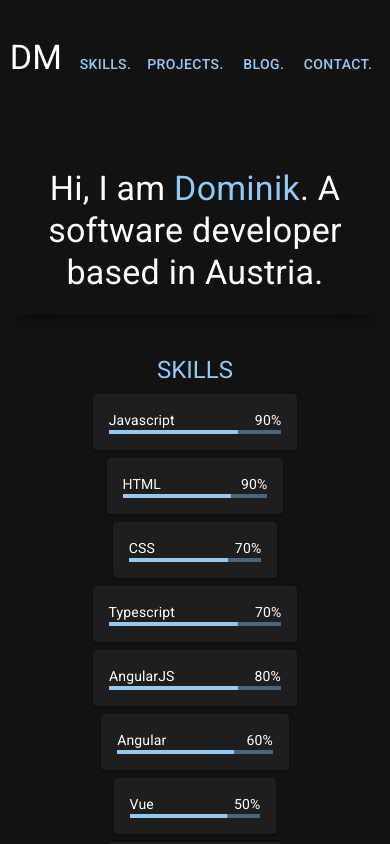
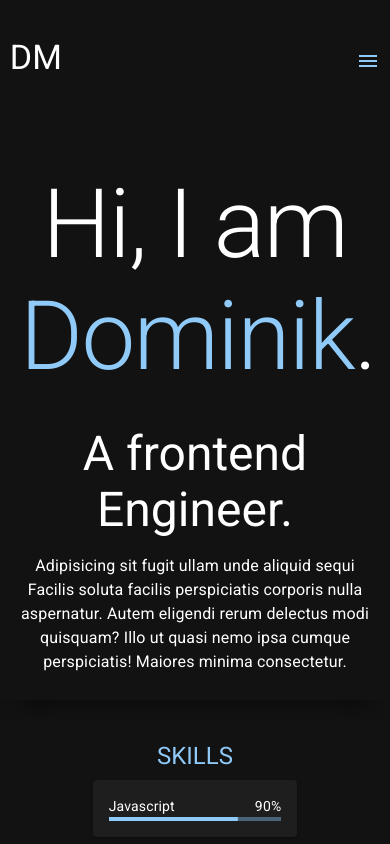
Before and after one commit to DominikMikes/portfolio, a React (Create React App) app: page / in a window 390 px wide. Shown: the top 844 px of the page. Built offline with nearby package versions, Linux system fonts and the light colour scheme.

Commit message:
sidebra navigation, small ui adjustments

```diff
--- a/src/App.tsx
+++ b/src/App.tsx
@@ -3,6 +3,7 @@ import NavBar from './components/navbar/navbar';
 import Section from '@components/section/section';
 import { Typography } from '@mui/material';
 import Welcome from '@components/welcome/welcome';
+import SideNav from '@components/navbar/sidenav';
 
 function App() {
   return (
@@ -10,6 +11,7 @@ function App() {
       <section className="header flex-box center">
         <Typography gutterBottom variant="h4" component="div">DM</Typography>
         <NavBar></NavBar>
+        <SideNav></SideNav>
       </section>
       <Welcome></Welcome>
       <Section type="skill" headline="skills"></Section>
--- a/src/components/navbar/navbar.scss
+++ b/src/components/navbar/navbar.scss
@@ -0,0 +1,71 @@
+/* The side navigation menu */
+.sidenav {
+  height: 100%; /* 100% Full-height */
+  width: 0; /* 0 width - change this with JavaScript */
+  position: fixed; /* Stay in place */
+  z-index: 1; /* Stay on top */
+  top: 0; /* Stay at the top */
+  right: 0;
+  background-color: #111; /* Black*/
+  overflow-x: hidden; /* Disable horizontal scroll */
+  padding-top: 60px; /* Place content 60px from the top */
+  transition: 0.5s; /* 0.5 second transition effect to slide in the sidenav */
+}
+
+/* The navigation menu links */
+.sidenav li {
+  padding: 8px 8px 8px 32px;
+  text-decoration: none;
+  font-size: 25px;
+  color: #818181;
+  display: block;
+  transition: 0.3s;
+}
+
+/* When you mouse over the navigation links, change their color */
+.sidenav li:hover {
+  color: #f1f1f1;
+}
+
+/* Position and style the close button (top right corner) */
+.sidenav .closebtn {
+  position: absolute;
+  top: 0;
+  right: 25px;
+  font-size: 36px;
+  margin-left: 50px;
+}
+
+/* Style page content - use this if you want to push the page content to the right when you open the side navigation */
+#main {
+  transition: margin-left 0.5s;
+  padding: 20px;
+}
+
+.main-navbar {
+    display: block;
+}
+
+.sidenav-wrapper {
+    display: none;
+}
+
+@media screen and (max-width: 768px) {
+  .sidenav-wrapper {
+    display: block;
+  }
+
+  .main-navbar {
+    display: none;
+}
+}
+
+/* On smaller screens, where height is less than 450px, change the style of the sidenav (less padding and a smaller font size) */
+@media screen and (max-height: 450px) {
+  .sidenav {
+    padding-top: 15px;
+  }
+  .sidenav li {
+    font-size: 18px;
+  }
+}
--- a/src/components/navbar/navbar.tsx
+++ b/src/components/navbar/navbar.tsx
@@ -7,7 +7,7 @@ import './navbar.scss';
 export default class NavBar extends React.Component<{}> {
     render() {
         return (
-            <nav className="">
+            <nav className="main-navbar">
                 <ul className="flex-box flex-row">
                     <li>
                         <Button href="/">
--- /dev/null
+++ b/src/components/navbar/sidenav.tsx
@@ -0,0 +1,38 @@
+import { Button } from "@mui/material";
+import React, { createRef } from "react";
+import CloseIcon from '@mui/icons-material/Close';
+import MenuIcon from '@mui/icons-material/Menu';
+
+
+export default class SideNav extends React.Component {
+    sideNavRef = createRef<HTMLDivElement>()
+    closeNav () {
+        let node = this.sideNavRef.current;
+        if (node) {
+            node.style.width = "0";
+        }
+    }
+    openNav () {
+        let node = this.sideNavRef.current;
+        if (node) {
+            node.style.width = "250px";
+        }
+    }
+    render() {
+        return (<div className="sidenav-wrapper">
+                <MenuIcon onClick={this.openNav.bind(this)} color="primary"></MenuIcon>
+                <div ref={this.sideNavRef} className="sidenav">
+                    <ul>
+                        <li className="closebtn" onClick={this.closeNav.bind(this)}>
+                            <CloseIcon></CloseIcon>
+                        </li>
+                        <li>Skills</li>
+                        <li>Projects</li>
+                        <li>Blog</li>
+                        <li>Contac</li>
+                    </ul>
+                </div>
+            </div>
+        );
+    }
+}
--- /dev/null
+++ b/src/components/welcome/welcome.scss
@@ -0,0 +1,4 @@
+.welcome {
+    max-width: 600px;
+    margin: 0 auto;
+}
--- a/src/components/welcome/welcome.tsx
+++ b/src/components/welcome/welcome.tsx
@@ -1,13 +1,22 @@
 import { Typography } from "@mui/material";
 import React from "react";
+
+import './welcome.scss';
 
 export default class Welcome extends React.Component {
     render () {
         return <section className="container">
-                    <Typography variant="h4">
-                        Hi, I am <Typography component="span" variant="h4" color="primary">Dominik</Typography>.
-                        A software developer based in Austria.
-                    </Typography>
+                    <div className="welcome">
+                        <Typography variant="h1" gutterBottom>
+                            Hi, I am <Typography component="span" variant="h1" color="primary">Dominik</Typography>.<br/>
+                        </Typography>
+                        <Typography variant="h3" gutterBottom>
+                            A frontend Engineer.
+                        </Typography>
+                        <Typography variant="body1" gutterBottom>
+                        Adipisicing sit fugit ullam unde aliquid sequi Facilis soluta facilis perspiciatis corporis nulla aspernatur. Autem eligendi rerum delectus modi quisquam? Illo ut quasi nemo ipsa cumque perspiciatis! Maiores minima consectetur.
+                        </Typography>
+                    </div>
                 </section>
     }
 }
--- a/src/config/aliases.js
+++ b/src/config/aliases.js
@@ -9,7 +9,7 @@ const aliases = (prefix = `src`) => ({
     '@styles': `${prefix}/styles`,
     '@utils': `${prefix}/utils`,
     '@state': `${prefix}/state`,
-    '@storybookHelpers': `../.storybook/helpers`,
+    // '@storybookHelpers': `../.storybook/helpers`,
   });
 
   module.exports = aliases;
```
Also changed, not shown: src/components/history/history.tsx (line endings or trailing spaces), 1 other file (tests, documents, lock files or other folders).
